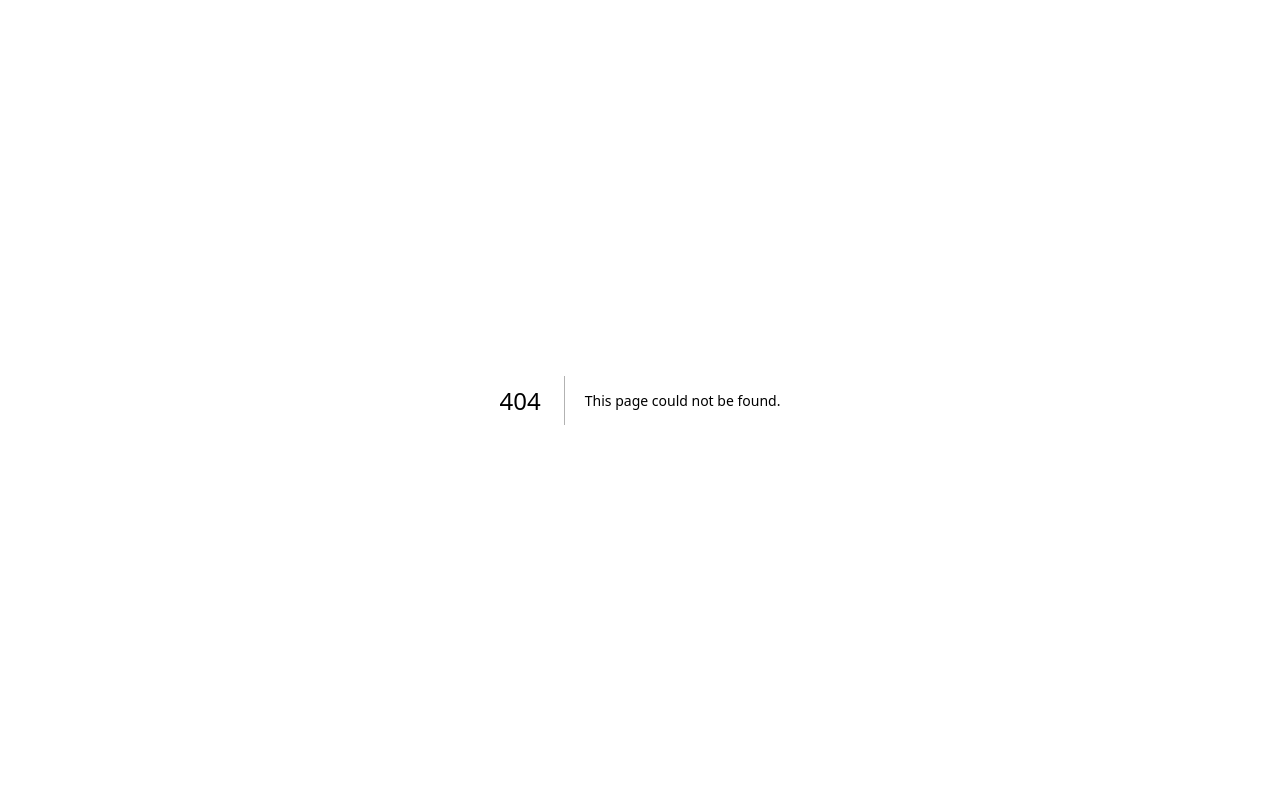
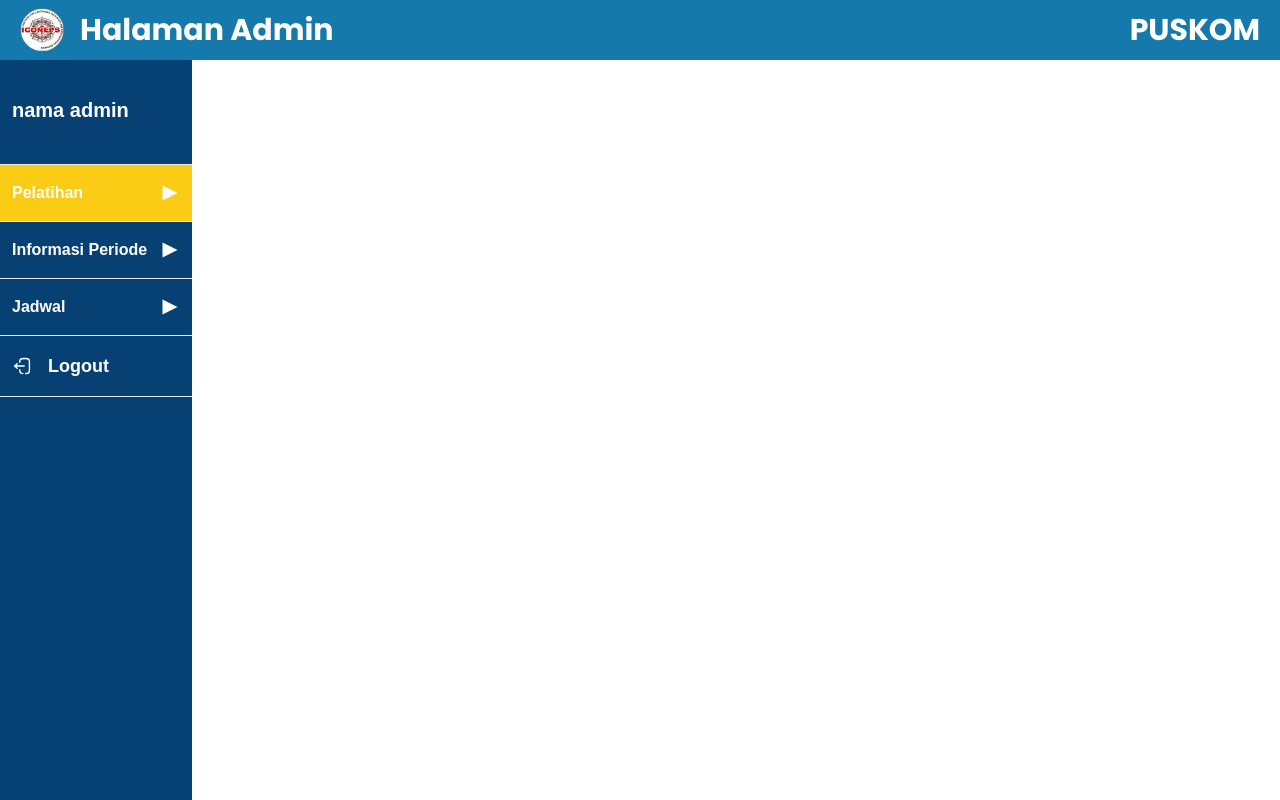
Before and after one commit to Yossi-nordiansah/my-portfolio, a Next.js app: page /admin/pelatihan in a window 1280 px wide. Before the commit this address had no page. Built offline with nearby package versions, Linux system fonts and the light colour scheme.

Commit message:
admin pelatihan on progress

```diff
--- a/app/admin/layout.jsx
+++ b/app/admin/layout.jsx
@@ -1,23 +1,47 @@
+"use client"
 import React from 'react'
+import Link from 'next/link'
+import { usePathname } from 'next/navigation'
 
-const AdminLayout = ({children}) => {
+const AdminLayout = ({ children }) => {
+
+    const pathName = usePathname();
+
     return (
         <div>
             <div className='absolute z-20 w-full flex bg-secondary py-2 px-5 justify-between items-center'>
                 <div className='flex items-center text-white gap-4'>
-                <img src="/images/iconeps_logo.png" alt="" className='w-11'/>
+                    <img src="/images/iconeps_logo.png" alt="" className='w-11' />
                     <h1 className='text-3xl font-robotoBold'>Halaman Admin</h1>
                 </div>
                 <h1 className='text-3xl font-robotoBold text-white'>PUSKOM</h1>
             </div>
-        <div className='absolute bg-primary h-full w-40 px-3 pt-20 z-10'>
-            <p>nama admin</p>
-            <ul>
-                <li>Pelatihan</li>
-                <li>Informasi Periode</li>
-                <li>Jadwal</li>
+            <div className='absolute bg-primary h-full w-48 pt-24 z-10 text-white font-semibold'>
+                <p className='text-xl mb-10 px-3'>nama admin</p>
+                <ul className='flex-col'>
+                    <Link href="/admin/pelatihan" className={`py-4 border-t block px-3 ${pathName === "/admin/pelatihan" ? "bg-yellow-400" : ""}`}>
+                        <li className='flex justify-between'>
+                            <p>Pelatihan</p>
+                            <img src="/icons/triangle.svg" alt="" className='w-5 rotate-90' />
+                        </li>
+                    </Link>
+                    <Link href="/admin/informasi-periode" className='py-4 border-y block px-3'>
+                        <li className='flex justify-between'>
+                            <p>Informasi Periode</p>
+                            <img src="/icons/triangle.svg" alt="" className='w-5 rotate-90' />
+                        </li>
+                    </Link>
+                    <Link href="/admin/jadwal" className='py-4 border-b block px-3'>
+                        <li className='flex justify-between'>
+                            <p>Jadwal</p>
+                            <img src="/icons/triangle.svg" alt="" className='w-5 rotate-90' />
+                        </li>
+                    </Link>
                 </ul>
-            <p>Logout</p>
+                <div className='flex items-center gap-4 px-3 py-4 border-b cursor-pointer'>
+                    <img src="/icons/logout-1.svg" alt="" className='w-5' />
+                    <p className='text-lg'>Logout</p>
+                </div>
             </div>
             {children}
         </div>
--- a/app/admin/page.jsx
+++ b/app/admin/page.jsx
@@ -1,11 +1,5 @@
-import React from 'react'
+import { redirect } from 'next/navigation'
 
-const Admin = () => {
-  return (
-    <div className='h-screen bg-green'>
-    <h1 className='text-6xl text-center font-robotoExtraBold pt-20'>Admin</h1>
-  </div>
-  )
+export default function AdminRootPage() {
+  redirect('/admin/pelatihan')
 }
-
-export default Admin
--- /dev/null
+++ b/app/admin/pelatihan/page.jsx
@@ -0,0 +1,9 @@
+import React from 'react'
+
+const PelatihanAdminPage = () => {
+  return (
+    <div>PelatihanAdminPage</div>
+  )
+}
+
+export default PelatihanAdminPage
```
Also changed, not shown: app/admin/jadwal/page.jsx (added), public/icons/logout-1.svg (added), public/icons/triangle.svg (added). Lines whose indentation alone changed are shown as unchanged.
